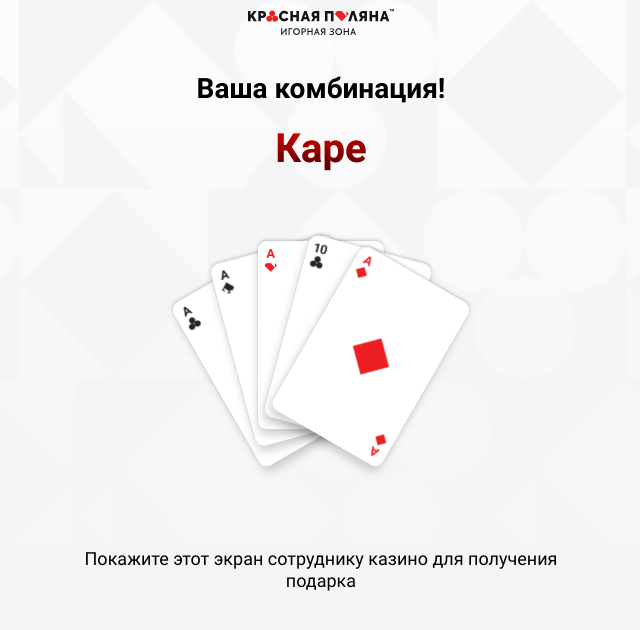
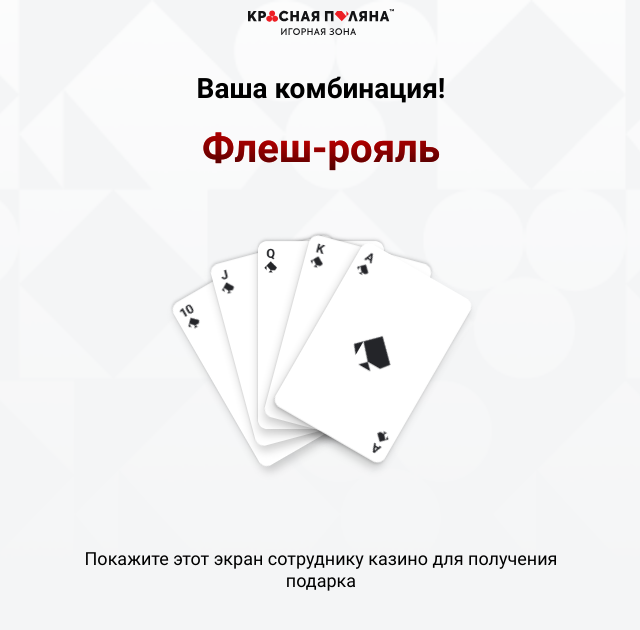
Before and after one commit to Galimard/casino, a React (Vite) app: page /combination in a window 1280 px wide. Shown: the top 630 px of the page, without its empty margins (319-959 px from the left). Built offline with nearby package versions, Linux system fonts and the light colour scheme.

Commit message:
remove focus from input

```diff
--- a/src/features/combination-content/CombinationContent.tsx
+++ b/src/features/combination-content/CombinationContent.tsx
@@ -20,11 +20,11 @@ export const CombinationContent: FC = () => {
     // }
 
     if (randomValue <= 25) {
-      setCombination('Пара');
+      setCombination('Флеш-рояль');
     } else if (randomValue <= 50) {
-      setCombination('Фулл-хаус');
+      setCombination('Флеш-рояль');
     } else if (randomValue <= 75) {
-      setCombination('Каре');
+      setCombination('Флеш-рояль');
     } else {
       setCombination('Флеш-рояль');
     }
--- a/src/features/login-content/LoginContent.tsx
+++ b/src/features/login-content/LoginContent.tsx
@@ -1,4 +1,4 @@
-import { ChangeEvent, FC, FormEvent, useEffect, useState } from 'react';
+import { ChangeEvent, FC, FormEvent, useEffect, useRef, useState } from 'react';
 import { useNavigate } from "react-router";
 // import axios from 'axios';
 
@@ -15,6 +15,7 @@ interface ErrorMessage {
 }
 
 export const LoginContent: FC = () => {
+  const inputRef = useRef<HTMLInputElement>(null);
   const [isLoaded, setIsLoaded] = useState(true);
   // const [appState, setAppState] = useState();
   const [inputValue, setInputValue] = useState<string>('');
@@ -58,6 +59,8 @@ export const LoginContent: FC = () => {
   const handleSubmit = (event: FormEvent<HTMLFormElement>) => {
     event.preventDefault();
 
+    inputRef.current?.blur();
+
     if (inputValue.length < 4 || inputValue.length > 8) {
       setErrorInput('ID должен содержать от 4 до 8 цифр');
     } else {
@@ -90,7 +93,7 @@ export const LoginContent: FC = () => {
           <h1 className='typography-h1'>Участие в розыгрыше</h1>
 
           <form onSubmit={event => handleSubmit(event)}>
-            <Input value={ inputValue } onChange={ handleInputChange } onFocus={ handleInputFocus } error={ errorInput } />
+            <Input ref={inputRef} value={ inputValue } onChange={ handleInputChange } onFocus={ handleInputFocus } error={ errorInput } />
 
             {errorInput === '' &&
               <Button
--- a/src/widgets/input/Input.tsx
+++ b/src/widgets/input/Input.tsx
@@ -1,31 +1,34 @@
-import { FC } from 'react';
+import { FC, forwardRef } from 'react';
 import classes from './styles.module.scss';
 
 interface InputProps {
   value: string;
   onChange: (event: React.ChangeEvent<HTMLInputElement>) => void;
-  onFocus: (event: React.ChangeEvent<HTMLInputElement>) => void;
+  onFocus: () => void;
   error: string;
 }
 
-export const Input: FC<InputProps> = ({ value, onChange, onFocus, error }) => {
+export const Input = forwardRef<HTMLInputElement, InputProps>(
+  ({ value, onChange, onFocus, error }, ref) => {
     return (
       <div className={classes.wrap}>
         <span className={classes.label}>Введите ID с вашей карты Гостя</span>
         <input
-          value={ value }
-          className={`${classes.input} ${error !== '' ? classes.error : ''}`}
+          ref={ref}
+          value={value}
+          className={`${classes.input} ${error ? classes.error : ''}`}
           onChange={onChange}
           onFocus={onFocus}
           type='number'
           minLength={4}
           maxLength={8}
         />
-        {error !== '' && (
+        {error && (
           <span className={classes.errorText}>
             {error}
           </span>
         )}
       </div>
     );
-}
+  }
+);
```
Also changed, not shown: src/assets/images/ace_s.png.
